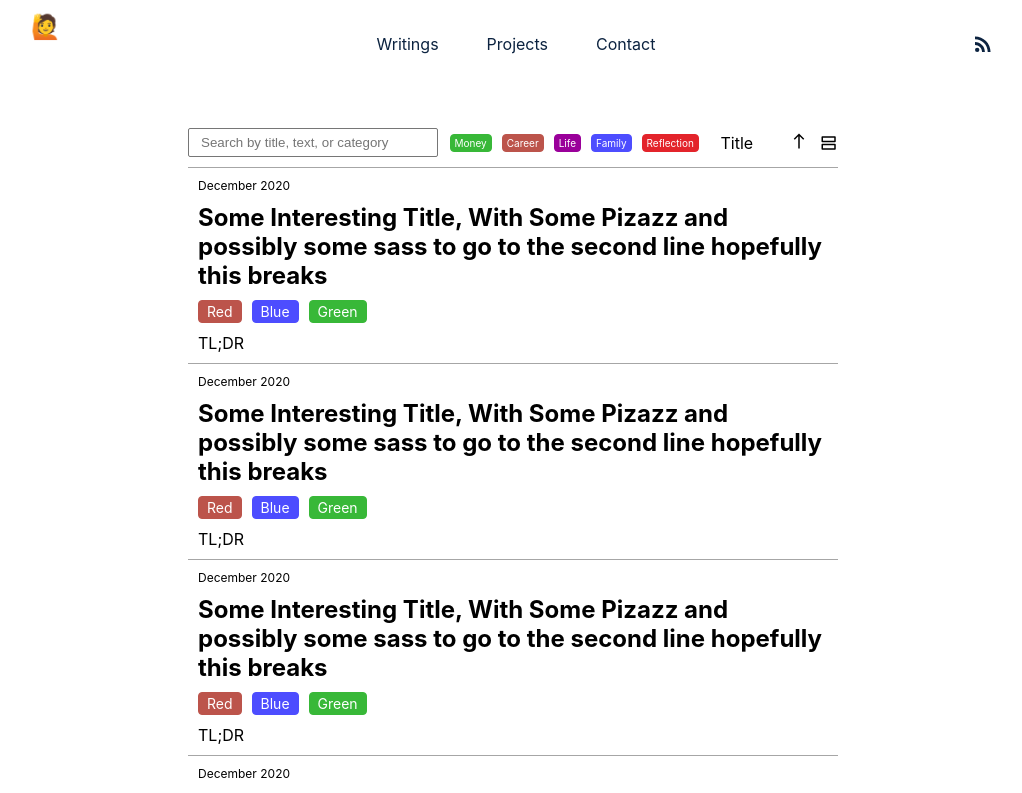
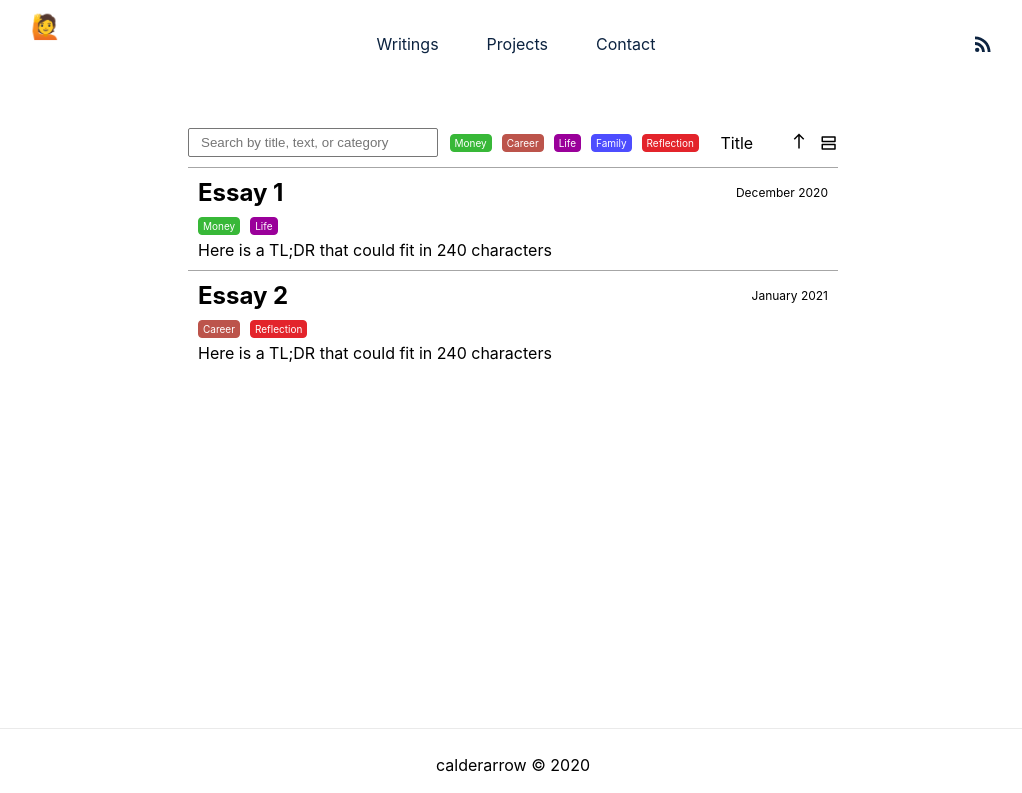
Before and after one commit to Anthony-Calderaro/calderarrow, a Next.js app: page /writings in a window 1280 px wide. Shown: the top 793 px of the page, without its empty margins (127-1149 px from the left). Built offline with nearby package versions, Linux system fonts and the light colour scheme.

Commit message:
Refactored Blog Card to be included in the writings.js file. Refactored the Blog Card css file to be in the writings.module.css file. Added staticText.js with placeholder content for essays.

```diff
--- a/components/BlogCard/BlogCard.js
+++ /dev/null
@@ -1,15 +0,0 @@
-import blogCardStyles from './BlogCard.module.css';
-
-const BlogCard = () => {
-  const categories = ['red', 'blue', 'green']
-  return (
-    <div className={blogCardStyles.blogCard}>
-      <div className={blogCardStyles.date}>December 2020</div>
-      <div className={blogCardStyles.title}>Some Interesting Title, With Some Pizazz and possibly some sass to go to the second line hopefully this breaks</div>
-      <div className={blogCardStyles.categories}>{categories.map(cat => <div className={`${blogCardStyles.category} ${blogCardStyles[cat]}`}>{cat}</div>)}</div>
-      <div>TL;DR</div>
-    </div>
-  );
-};
-
-export default BlogCard;
--- a/components/BlogCard/BlogCard.module.css
+++ /dev/null
@@ -1,46 +0,0 @@
-.blogCard {
-  border-top: 1px solid #a6a6a6;
-  padding: 10px;
-}
-
-.date {
-  font-size: 12px;
-  margin-bottom: 10px;
-}
-
-.title {
-  font-size: 24px;
-  font-weight: bold;
-  margin-bottom: 10px;
-  word-wrap: break-word;
-}
-
-.categories {
-  display: flex;
-  align-items: center;
-  margin-bottom: 10px;
-}
-
-.category {
-  padding: 2px 8px;
-  font-size: 14px;
-  margin-right: 10px;
-  border-radius: 4px;
-  text-transform: capitalize;
-  color: white; /* Todo: diff color? */
-}
-
-.red {
-  border: 1px solid #BC544B; /* todo: border color darker? lighter? none? */
-  background-color: #BC544B;
-}
-
-.blue {
-  border: 1px solid #4d4dff;
-  background-color: #4d4dff;
-}
-
-.green {
-  border: 1px solid #38b838;
-  background-color: #38b838;
-}
--- a/pages/writings.js
+++ b/pages/writings.js
@@ -1,10 +1,8 @@
 import Head from 'next/head';
 import writingsStyles from '../styles/Writings.module.css'
-import blogCardStyles from '../components/BlogCard/BlogCard.module.css'
-import BlogCard from '../components/BlogCard/BlogCard';
 import { useState, useEffect } from 'react';
 
-const categories = ['money', 'career', 'life', 'family', 'reflection']
+import { essays, essayCategories } from '../public/staticText';
 
 const ListView = () => <svg className={writingsStyles.viewOption} xmlns="http://www.w3.org/2000/svg" viewBox="0 0 24 24" fill="black" width="18px" height="18px"><path d="M0 0h24v24H0V0z" fill="none"/><path d="M3 18h18v-2H3v2zm0-5h18v-2H3v2zm0-7v2h18V6H3z"/></svg>;
 const CardView = () => <svg className={writingsStyles.viewOption} xmlns="http://www.w3.org/2000/svg" viewBox="0 0 24 24" fill="black" width="18px" height="18px"><path d="M0 0h24v24H0V0z" fill="none"/><path d="M19 5v4H4V5h15m0 10v4H4v-4h15m1-12H3c-.55 0-1 .45-1 1v6c0 .55.45 1 1 1h17c.55 0 1-.45 1-1V4c0-.55-.45-1-1-1zm0 10H3c-.55 0-1 .45-1 1v6c0 .55.45 1 1 1h17c.55 0 1-.45 1-1v-6c0-.55-.45-1-1-1z"/></svg>;
@@ -20,33 +18,65 @@ const SortMenu = ({ selectOption }) => {
     </div>
   )
 }
-const ShortBlog = () => {
+const ShortBlog = ({ essay }) => {
+  const { title, date, categories } = essay;
   return (
     <div className={writingsStyles.shortBlog}>
       <div className={writingsStyles.shortBlogTitleContainer}>
-        <div className={writingsStyles.shortBlogTitle}>Title</div>
+        <div className={writingsStyles.shortBlogTitle}>{title}</div>
         <div className={writingsStyles.categories}>
           {categories.map(cat => <div className={`${writingsStyles.category} ${writingsStyles[cat]}`}>{cat}</div>)}
         </div>
       </div>
-      <div>Date</div>
+      <div>{date}</div>
     </div>
   );
 }
 
+const BlogCard = ({ essay }) => {
+  const { title, date, categories, tldr } = essay;
+  return (
+    <div className={writingsStyles.blogCard}>
+      <div className={writingsStyles.blogCardTopLine}>
+        <div className={writingsStyles.title}>{title}</div>
+        <div className={writingsStyles.date}>{date}</div>
+      </div>
+      <div className={writingsStyles.categories}>{categories.map(cat => <div className={`${writingsStyles.category} ${writingsStyles[cat]}`}>{cat}</div>)}</div>
+      <div className={writingsStyles.tldr}>{tldr}</div>
+    </div>
+  );
+};
+
 export default function writings() {
-  const writings = ['1', '2', '3', '4', '5'];
+  // Todo: combine filters into one object
+
+  // { Searchbox text, categories, sort by, sort direction, view }
   const [searchBoxText, updateSearchText] = useState('');
-  const [filteredWritings, updateWritingFilter] = useState(writings);
+  const [sortBy, updateSortBy] = useState('title');
+  const [sortAscending, toggleSortDirection] = useState(true);
+  const [categoryFilters, updateCategoryFilters] = useState(essayCategories.map(c => c));
+
+  const [filteredEssays, updateEssays] = useState(essays);
   const [listView, toggleListView] = useState(false);
   const [sortMenuVisible, toggleSortMenu] = useState(false);
-  const [sortBy, updateSortBy] = useState('Title');
-  const [sortDirection, toggleSortDirection] = useState(true);
-  const [categoryFilters, updateCategoryFilters] = useState(categories.map(c => c));
 
-  useEffect(() => {
-    updateWritingFilter(writings.filter(writing => writing.includes(searchBoxText)))
-  }, [searchBoxText])
+  const essayCategoryIsSelected = categories => categories.filter(category => categoryFilters.includes(category)).length > 0;
+
+  const filterEssays = () => {
+    return filteredEssays.filter(({ title, tldr, date, categories, paragraphs }) => {
+      return (
+        title.includes(searchBoxText) ||
+        tldr.includes(searchBoxText) ||
+        date.includes(searchBoxText) ||
+        paragraphs.join(' ').includes(searchBoxText) ||
+        essayCategoryIsSelected(categories)
+      )
+    });
+  }
+
+  const sortEssays = essays => essays.sort((essayA, essayB) => sortAscending ? essayA[sortBy] - essayB[sortBy] : essayB[sortBy] - essayA[sortBy]);
+
+  useEffect(() => updateEssays(sortEssays(filterEssays())), [searchBoxText, sortBy, sortAscending, categoryFilters])
 
   const selectSortOption = sortOption => {
     updateSortBy(sortOption);
@@ -60,6 +90,7 @@ export default function writings() {
     updateCategoryFilters(currentCategoryFilters);
   };
 
+  console.log('essays: ', essays);
   return (
     <div className={writingsStyles.writingList} >
       <div className={writingsStyles.searchOptions}>
@@ -71,7 +102,7 @@ export default function writings() {
         />
 
         <div className={writingsStyles.categories}>
-          {categories.map(category => {
+          {essayCategories.map(category => {
             return (
             <div
               className={`${writingsStyles.category} ${writingsStyles[category]} ${categoryFilters.includes(category) ? '' : `${writingsStyles.opaque}`}`}
@@ -83,7 +114,7 @@ export default function writings() {
 
         <div className={writingsStyles.sortBy}>
           <div className={writingsStyles.sortCategory} onClick={() => toggleSortMenu(!sortMenuVisible)}>{sortBy}</div>
-          <div onClick={() => toggleSortDirection(!sortDirection)}>{sortDirection ? <Ascending /> : <Descending />}</div>
+          <div onClick={() => toggleSortDirection(!sortAscending)}>{sortAscending ? <Ascending /> : <Descending />}</div>
         </div>
         {sortMenuVisible && <SortMenu selectOption={selectSortOption} />}
 
@@ -92,7 +123,7 @@ export default function writings() {
         </div>
       </div>
 
-      {filteredWritings.map(() => listView ? <ShortBlog /> : <BlogCard />)}
+      {filteredEssays.map(essay => listView ? <ShortBlog essay={essay} /> : <BlogCard essay={essay} />)}
 
     </div>
   )
--- /dev/null
+++ b/public/staticText.js
@@ -0,0 +1,28 @@
+export const essayCategories = ['money', 'career', 'life', 'family', 'reflection'];
+
+export const essays = [
+  {
+    title: 'Essay 1',
+    date: 'December 2020',
+    categories: ['money', 'life'],
+    tldr: 'Here is a TL;DR that could fit in 240 characters',
+    paragraphs: [
+      'Some text for paragraph 1',
+      'Some text for paragraph 2',
+      'Some text for paragraph 3',
+      'Some text for paragraph 4',
+    ]
+  },
+  {
+    title: 'Essay 2',
+    date: 'January 2021',
+    categories: ['career', 'reflection'],
+    tldr: 'Here is a TL;DR that could fit in 240 characters',
+    paragraphs: [
+      'Some text for paragraph 1',
+      'Some text for paragraph 2',
+      'Some text for paragraph 3',
+      'Some text for paragraph 4',
+    ]
+  },
+]
--- a/styles/Writings.module.css
+++ b/styles/Writings.module.css
@@ -17,6 +17,7 @@
   display: flex;
   align-items: center;
   cursor: pointer;
+  text-transform: capitalize;
 }
 
 .sortCategory {
@@ -112,3 +113,31 @@
   border: 1px solid #38b838;
   background-color: #38b838;
 }
+
+
+.blogCard {
+  border-top: 1px solid #a6a6a6;
+  padding: 10px;
+  width: 650px;
+}
+
+.blogCardTopLine {
+  display: flex;
+  justify-content: space-between;
+  align-items: center;
+  margin-bottom: 10px;
+}
+
+.date {
+  font-size: 12px;
+}
+
+.title {
+  font-size: 24px;
+  font-weight: bold;
+  word-wrap: break-word;
+}
+
+.tldr {
+  margin-top: 5px;
+}
```
Also changed, not shown: 1 other file (tests, documents, lock files or other folders).
